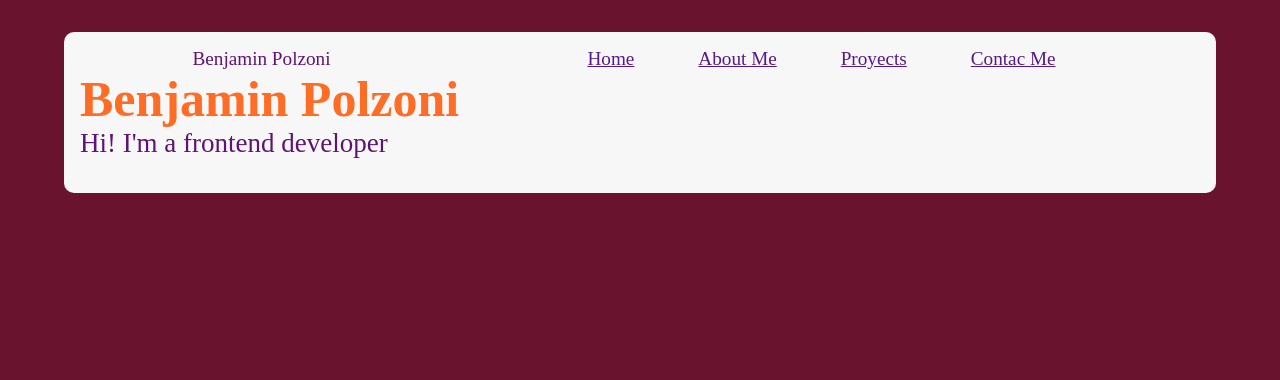
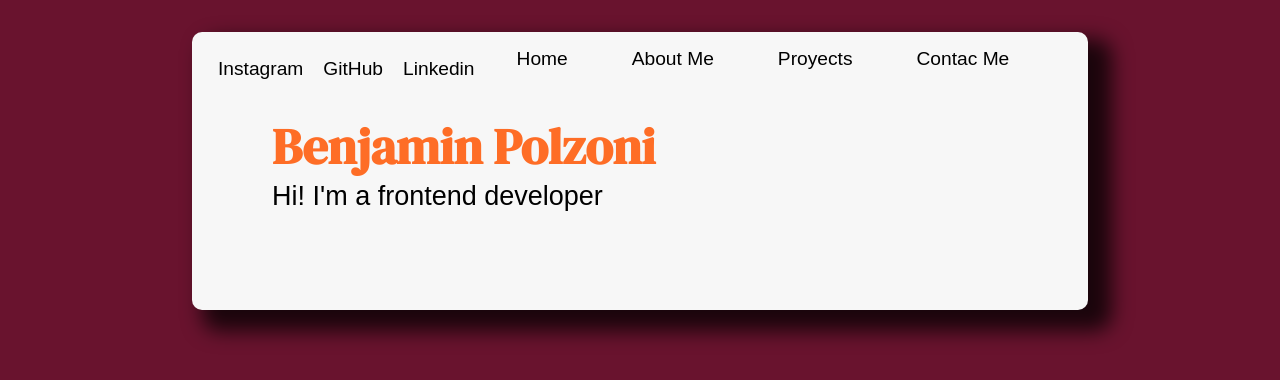
Before and after one commit to BenjaminPolzoni/PortFolio, a plain HTML site: page index.html in a window 1280 px wide. Drawn offline with Linux system fonts and the light colour scheme; a web font is replaced by a local one.

Commit message:
cambios en las tetras y detalles

```diff
--- a/index.html
+++ b/index.html
@@ -1,6 +1,11 @@
 <!DOCTYPE html>
 <html lang="en">
 <head>
+    <link rel="preconnect" href="https://fonts.googleapis.com">
+    <link rel="preconnect" href="https://fonts.gstatic.com" crossorigin>
+    <link href="https://fonts.googleapis.com/css2?family=DM+Serif+Display&family=Rethink+Sans&display=swap" rel="stylesheet">
+
+
     <link rel="stylesheet" href="./css/estilo.css">
     <meta charset="UTF-8">
     <meta name="viewport" content="width=device-width, initial-scale=1.0">
@@ -10,7 +15,9 @@
     <header class="cabeza">
         <nav class="navegacion">
             <section class="nombre_nav">
-                <p>Benjamin Polzoni</p>
+                <p><a href="">Instagram</a></p>
+                <p><a href="">GitHub</a></p>
+                <p><a href="">Linkedin</a></p>
             </section>
             <section class="botones_nav">
                 <ul class="lista">
--- a/scss/estilo.scss
+++ b/scss/estilo.scss
@@ -6,33 +6,52 @@ $color2: #921e2c;
 $color3: #c8382a;
 $color4: #fe6d26;
 $color5: #ffb31f;
-$letras: rgb(95, 20, 117);
+$colorNegro: black;
+$letrascolor: rgb(95, 20, 117);
+$letraFuent1: 'DM Serif Display', serif;
+$letraFuent2: 'Rethink Sans', sans-serif;
+
+
 
 body{
     background-color: $color1;
-    color: $letras;
+    color: $letrascolor;
+    font-family: $letraFuent2;
     a{
-        font-style: normal;
+        color: $colorNegro;
+        text-decoration: none;
         &:hover{
-            color: rgb(111, 0, 255);
+            color: $colorNegro;
         }
         &:active{
-            color: $color3;
+            color: $colorNegro;
         }
         &:after{
-            color: $color3;
+            color: $colorNegro;
         }
     }
 }
 .cabeza{
-    margin: 2rem 4rem;
+    margin: 2rem 15%;
     background-color: rgb(247, 247, 247);
     padding: 1rem;
     border-radius: 10px;
+    -webkit-box-shadow: 17px 14px 20px 7px rgba(0,0,0,0.75);
+    -moz-box-shadow: 17px 14px 20px 7px rgba(0,0,0,0.75);
+    box-shadow: 17px 14px 20px 7px rgba(0,0,0,0.75);
+
     .navegacion{
+        position: fixed;
         display: flex;
-        justify-content: space-around;
+        justify-content: space-between;
         font-size: larger;
+        .nombre_nav{
+            display: flex;
+            flex-direction: row;
+            p{
+                margin: 10px;
+            }
+        }
         .botones_nav{
             .lista{
                 list-style: none;
@@ -45,12 +64,15 @@ body{
         }
     }
     .titulo{
+        padding: 4rem;
         .nombre{
             font-size: 50px;
             color: $color4;
+            font-family: $letraFuent1;
         }
         .descripcion{
             font-size: 27px;
+            color: $colorNegro
         }
     }
 }
```
Also changed, not shown: css/estilo.css.
